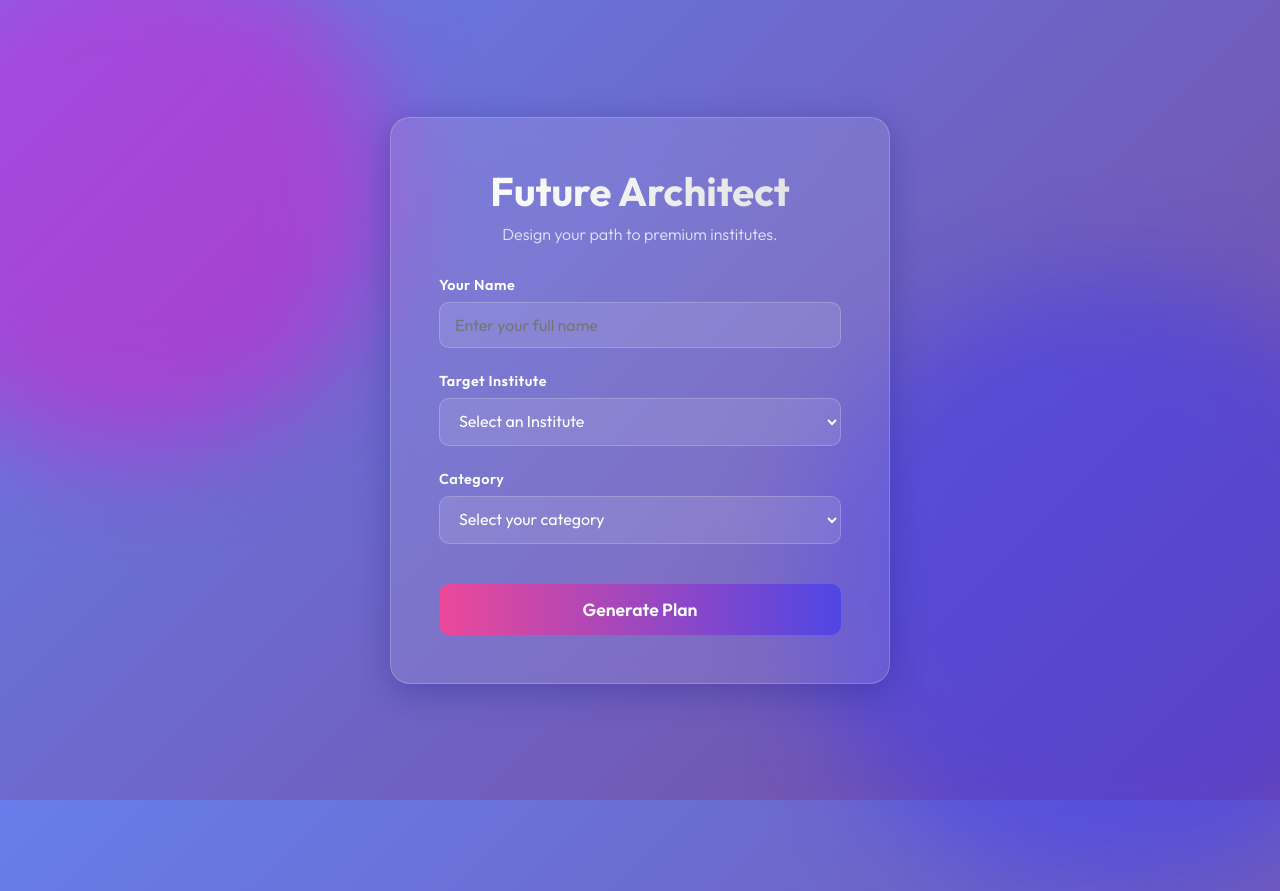
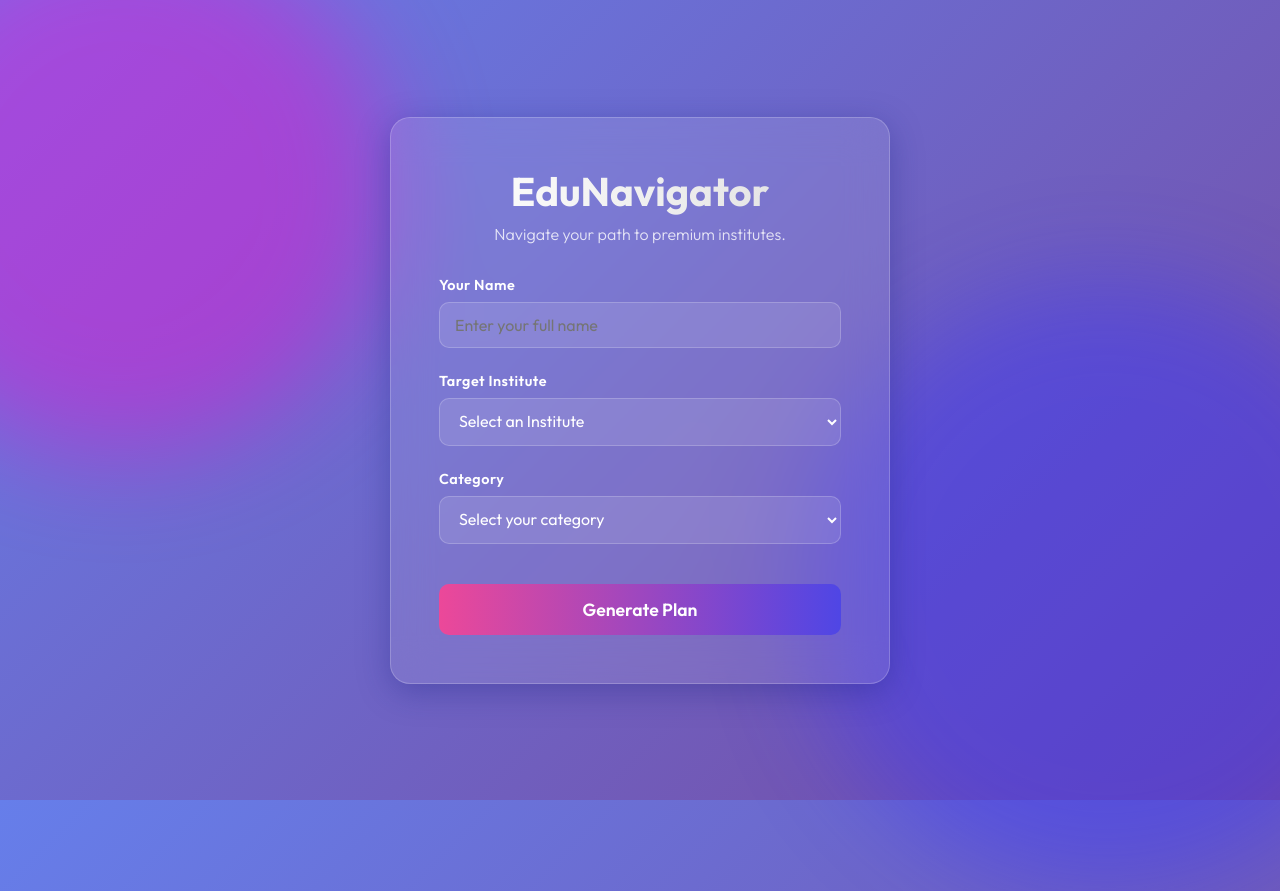
Before and after one commit to yuva-manickam/HigherStudyGuidance, a FastAPI app: page / in a window 1280 px wide; the page is wider, and only the part inside the window is pictured. Run offline with FastAPI, Linux system fonts and the light colour scheme.

Commit message:
Rebranded application from Future Architect to EduNavigator

```diff
--- a/main.py
+++ b/main.py
@@ -10,8 +10,8 @@ import os
 os.makedirs("static", exist_ok=True)
 
 app = FastAPI(
-    title="Future Architect",
-    description="Comprehensive Higher Study Plan Generator for Premium Indian Institutes",
+    title="EduNavigator",
+    description="Navigate Your Path to Premium Indian Institutes - Comprehensive Higher Study Plan Generator",
     version="1.0.0"
 )
 
--- a/pdf_generator.py
+++ b/pdf_generator.py
@@ -10,7 +10,7 @@ class PDF(FPDF):
 
         self.set_font('Arial', 'B', 20)
         self.set_text_color(255, 255, 255)
-        self.cell(0, 15, 'Future Architect', 0, 1, 'C')
+        self.cell(0, 15, 'EduNavigator', 0, 1, 'C')
         self.set_font('Arial', 'I', 12)
         self.cell(0, 10, 'Comprehensive Career Analysis Report', 0, 1, 'C')
         self.ln(15)
@@ -19,7 +19,7 @@ class PDF(FPDF):
         self.set_y(-15)
         self.set_font('Arial', 'I', 8)
         self.set_text_color(128, 128, 128)
-        self.cell(0, 10, f'Page {self.page_no()} | Generated by Future Architect', 0, 0, 'C')
+        self.cell(0, 10, f'Page {self.page_no()} | Generated by EduNavigator', 0, 0, 'C')
 
     def section_title(self, title, color=(79, 70, 229)):
         self.ln(5)
--- a/templates/index.html
+++ b/templates/index.html
@@ -1,18 +1,20 @@
 <!DOCTYPE html>
 <html lang="en">
+
 <head>
     <meta charset="UTF-8">
     <meta name="viewport" content="width=device-width, initial-scale=1.0">
-    <title>Premium Study Planner</title>
+    <title>EduNavigator - Navigate Your Path to Premium Institutes</title>
     <link rel="stylesheet" href="/static/style.css">
 </head>
+
 <body>
     <div class="shape shape-1"></div>
     <div class="shape shape-2"></div>
 
     <div class="container">
-        <h1>Future Architect</h1>
-        <p>Design your path to premium institutes.</p>
+        <h1>EduNavigator</h1>
+        <p>Navigate your path to premium institutes.</p>
 
         <form id="studyForm">
             <div class="form-group">
@@ -54,4 +56,5 @@
 
     <script src="/static/script.js"></script>
 </body>
+
 </html>
```
